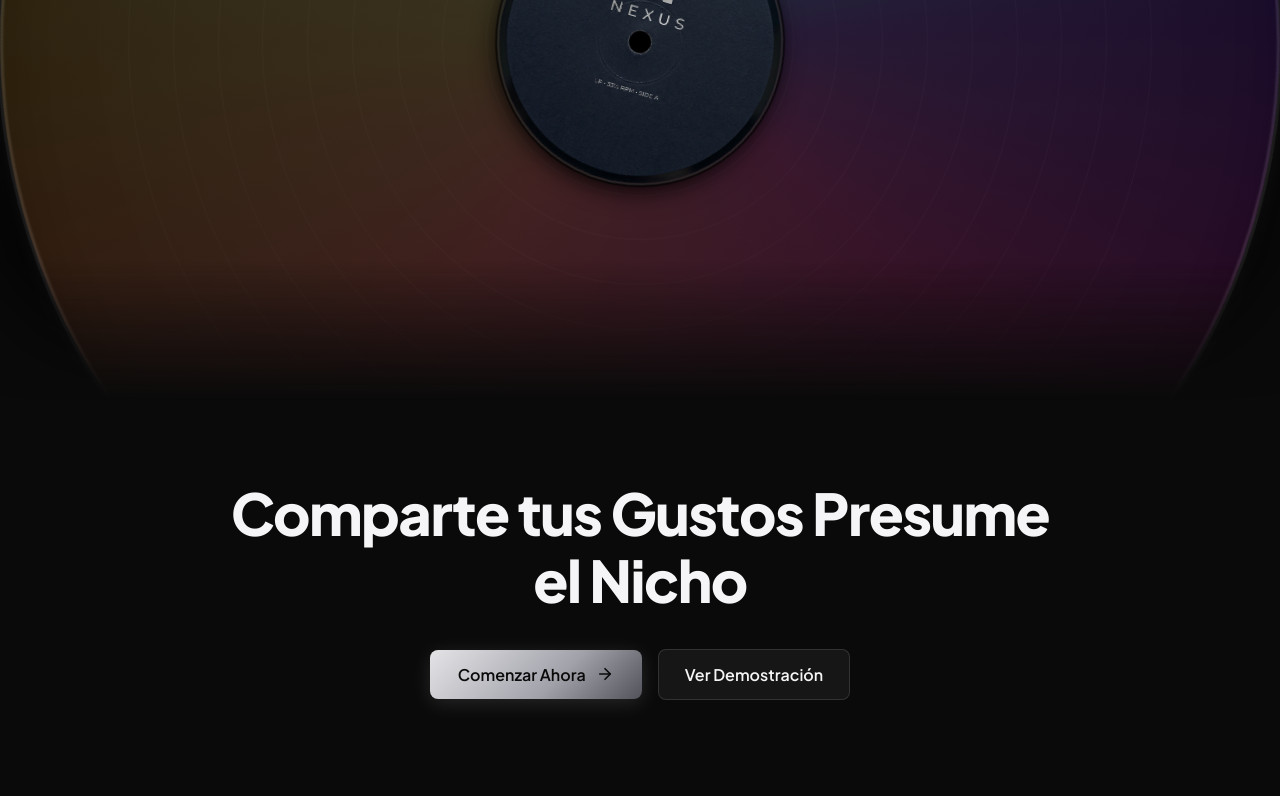
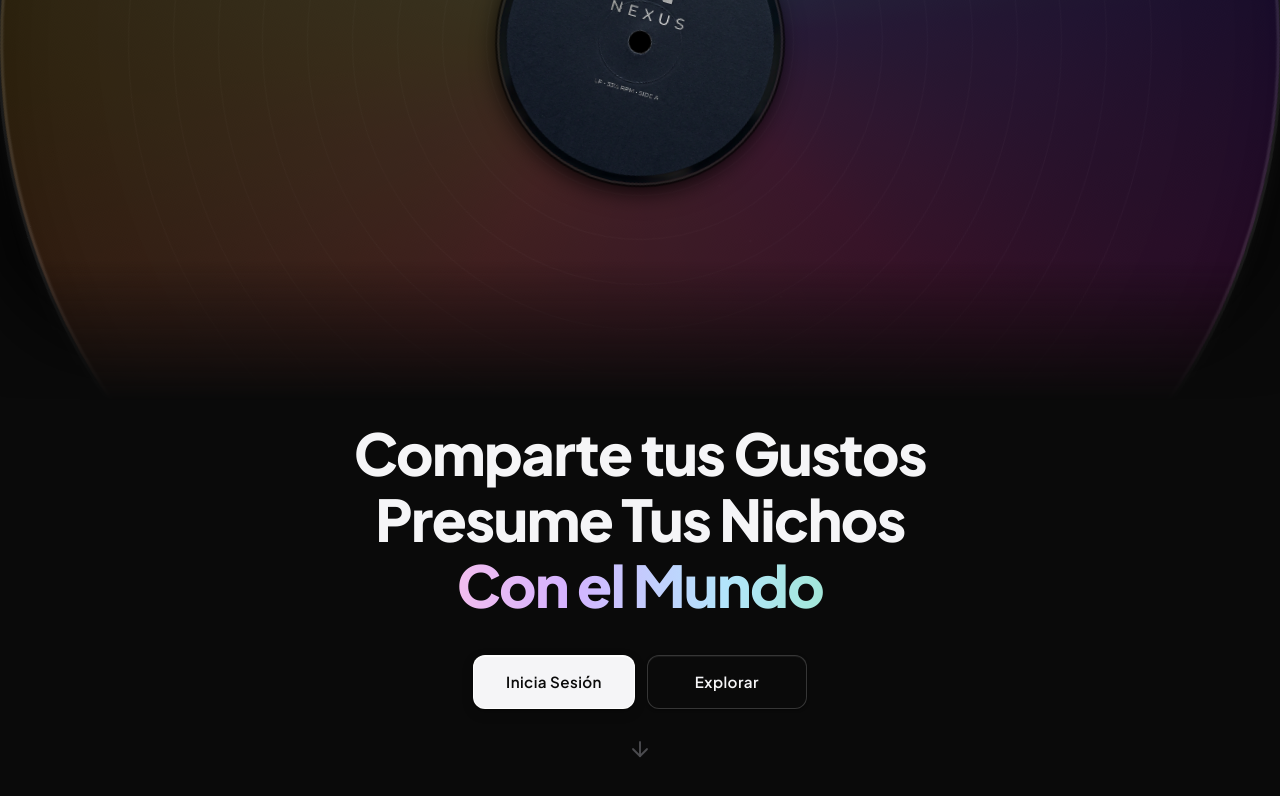
Before and after one commit to just-seb03/test_ucen, a React (Vite) app: page / in a window 1280 px wide. Shown: the top 796 px of the page. Built offline with nearby package versions, Linux system fonts and the light colour scheme.

Commit message:
Landing page actualizado

```diff
--- a/src/components/ActionButtons.tsx
+++ b/src/components/ActionButtons.tsx
@@ -1,26 +1,33 @@
+import LoginButton from './LoginButton'
+import { Link } from 'react-router-dom'
+
 export default function ActionButtons() {
   return (
     <div className="hero-cta-group">
-      <button type="button" className="btn-primary" id="hero-cta-primary">
-        Comenzar Ahora
+      <div className="hero-btn-row">
+        <LoginButton />
+        <Link to="#explorar" className="btn-explorar" id="hero-cta-explorar">
+          Explorar
+        </Link>
+      </div>
+
+      {/* Scroll hint arrow */}
+      <div className="scroll-hint" aria-hidden="true">
         <svg
-          width="18"
-          height="18"
+          className="scroll-arrow"
+          width="24"
+          height="24"
           viewBox="0 0 24 24"
           fill="none"
           stroke="currentColor"
-          strokeWidth="2.2"
+          strokeWidth="1.8"
           strokeLinecap="round"
           strokeLinejoin="round"
         >
-          <line x1="5" y1="12" x2="19" y2="12" />
-          <polyline points="12 5 19 12 12 19" />
+          <line x1="12" y1="5" x2="12" y2="19" />
+          <polyline points="19 12 12 19 5 12" />
         </svg>
-      </button>
-
-      <button type="button" className="btn-secondary" id="hero-cta-secondary">
-        Ver Demostración
-      </button>
+      </div>
     </div>
   )
 }
--- a/src/components/LoginButton.tsx
+++ b/src/components/LoginButton.tsx
@@ -8,7 +8,7 @@ export default function LoginButton() {
       className="btn-login"
       aria-label="Login"
     >
-      Login
+      Inicia Sesión
     </Link>
   )
 }
--- a/src/components/Title.tsx
+++ b/src/components/Title.tsx
@@ -1,7 +1,9 @@
 export default function Title() {
   return (
     <h1 className="hero-title">
-      Comparte tus Gustos Presume el Nicho <span className="text-gradient"></span>
+      Comparte tus Gustos<br />
+      Presume Tus Nichos<br />
+      <span className="text-gradient-animated">Con el Mundo</span>
     </h1>
   )
 }
--- a/src/index.css
+++ b/src/index.css
@@ -76,3 +76,29 @@ button {
   background: none;
   cursor: pointer;
 }
+
+@keyframes gradient-shift {
+  0% { background-position: 0% 50%; }
+  50% { background-position: 100% 50%; }
+  100% { background-position: 0% 50%; }
+}
+
+.text-gradient-animated {
+  background: linear-gradient(
+    270deg,
+    #ffb3b3,
+    #ffd4a3,
+    #ededaa,
+    #99e8c4,
+    #b3e5fc,
+    #d4b3ff,
+    #ffc2e8,
+    #ffb3b3
+  );
+  background-size: 300% 300%;
+  -webkit-background-clip: text;
+  background-clip: text;
+  -webkit-text-fill-color: transparent;
+  animation: gradient-shift 5s ease infinite;
+  display: inline-block;
+}
--- a/src/pages/Landing.css
+++ b/src/pages/Landing.css
@@ -216,7 +216,7 @@
   align-items: center;
   justify-content: center;
   text-align: center;
-  padding: 60px 0 80px;
+  padding: 20px 0 80px;
 }
 
 .hero-content {
@@ -245,11 +245,19 @@
 
 .hero-cta-group {
   display: flex;
+  flex-direction: column;
   align-items: center;
   justify-content: center;
-  gap: 16px;
+  gap: 28px;
+  animation: fadeIn 1.1s ease both;
+}
+
+.hero-btn-row {
+  display: flex;
+  align-items: center;
+  gap: 12px;
   flex-wrap: wrap;
-  animation: fadeIn 1.1s ease both;
+  justify-content: center;
 }
 
 /* ─── Buttons ─── */
@@ -293,6 +301,123 @@
   transform: translateY(-2px);
 }
 
+/* ─── Login Button (blanco / filled) ─── */
+.btn-login {
+  display: inline-flex;
+  align-items: center;
+  justify-content: center;
+  gap: 8px;
+  padding: 14px 32px;
+  min-width: 160px;
+  font-size: 0.95rem;
+  font-weight: 600;
+  letter-spacing: 0.4px;
+  border-radius: 12px;
+  background: #f5f5f7;
+  border: 1px solid rgba(255, 255, 255, 0.9);
+  color: #0a0a0a;
+  box-shadow:
+    0 1px 3px rgba(0, 0, 0, 0.35),
+    0 4px 12px rgba(0, 0, 0, 0.2),
+    inset 0 1px 0 rgba(255, 255, 255, 1);
+  transition:
+    transform 0.2s cubic-bezier(0.2, 0, 0, 1),
+    box-shadow 0.2s cubic-bezier(0.2, 0, 0, 1),
+    background 0.2s ease;
+  position: relative;
+  overflow: hidden;
+  cursor: pointer;
+  text-decoration: none;
+}
+
+.btn-login::before {
+  content: '';
+  position: absolute;
+  inset: 0;
+  border-radius: inherit;
+  background: rgba(0, 0, 0, 0);
+  transition: background 0.2s ease;
+  pointer-events: none;
+}
+
+.btn-login:hover::before {
+  background: rgba(0, 0, 0, 0.06);
+}
+
+.btn-login:hover {
+  transform: translateY(-2px);
+  box-shadow:
+    0 4px 8px rgba(0, 0, 0, 0.4),
+    0 12px 24px rgba(0, 0, 0, 0.25),
+    inset 0 1px 0 rgba(255, 255, 255, 1);
+}
+
+.btn-login:active {
+  transform: translateY(0) scale(0.98);
+  box-shadow:
+    0 1px 2px rgba(0, 0, 0, 0.3),
+    inset 0 1px 0 rgba(255, 255, 255, 0.9);
+}
+
+/* ─── Explorar Button (negro / outlined) ─── */
+.btn-explorar {
+  display: inline-flex;
+  align-items: center;
+  justify-content: center;
+  gap: 8px;
+  padding: 14px 32px;
+  min-width: 160px;
+  font-size: 0.95rem;
+  font-weight: 600;
+  letter-spacing: 0.4px;
+  border-radius: 12px;
+  background: #0a0a0a;
+  border: 1px solid rgba(255, 255, 255, 0.18);
+  color: #f5f5f7;
+  box-shadow:
+    0 1px 3px rgba(0, 0, 0, 0.5),
+    inset 0 1px 0 rgba(255, 255, 255, 0.06);
+  transition:
+    transform 0.2s cubic-bezier(0.2, 0, 0, 1),
+    box-shadow 0.2s cubic-bezier(0.2, 0, 0, 1),
+    border-color 0.2s ease;
+  cursor: pointer;
+  text-decoration: none;
+}
+
+.btn-explorar:hover {
+  transform: translateY(-2px);
+  border-color: rgba(255, 255, 255, 0.32);
+  box-shadow:
+    0 4px 8px rgba(0, 0, 0, 0.5),
+    0 12px 24px rgba(0, 0, 0, 0.3),
+    inset 0 1px 0 rgba(255, 255, 255, 0.08);
+}
+
+.btn-explorar:active {
+  transform: translateY(0) scale(0.98);
+}
+
+/* ─── Scroll hint arrow ─── */
+.scroll-hint {
+  display: flex;
+  flex-direction: column;
+  align-items: center;
+  gap: 0;
+  animation: fadeIn 1.6s ease both;
+  opacity: 0.45;
+}
+
+.scroll-arrow {
+  color: var(--text-muted);
+  animation: bounce-arrow 1.8s ease-in-out infinite;
+}
+
+@keyframes bounce-arrow {
+  0%, 100% { transform: translateY(0); opacity: 0.45; }
+  50%       { transform: translateY(7px); opacity: 0.85; }
+}
+
 /* =========================================
    Animations
    ========================================= */
```
Also changed, not shown: src/components/Navbar.tsx (+0 -7 lines).
